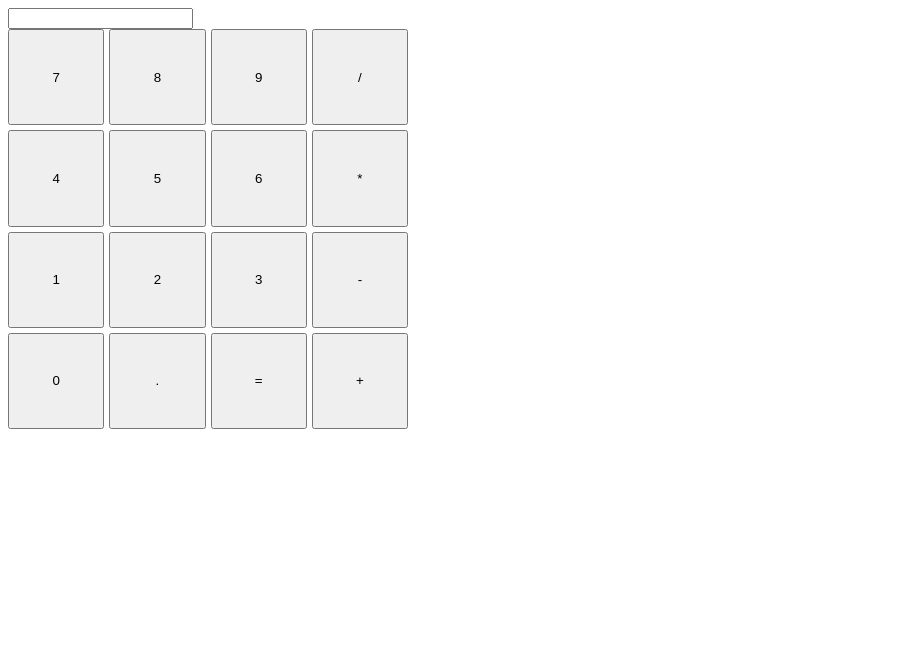
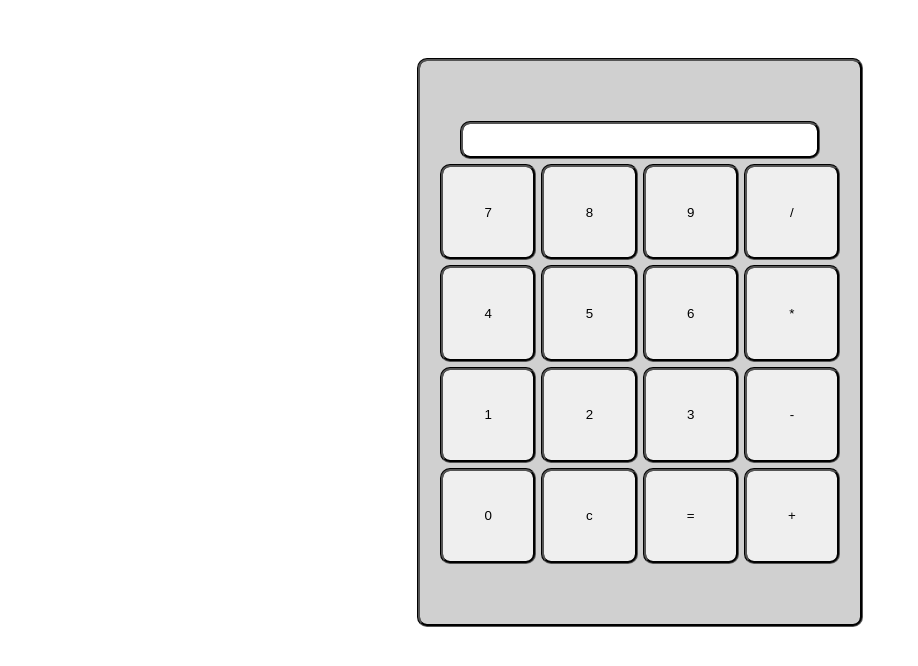
Before and after one commit to DJLB06/Calculator, a plain HTML site: page index.html in a window 1280 px wide. Shown: the whole page, without its empty margins (0-918 px from the left). Drawn offline with Linux system fonts and the light colour scheme.

Commit message:
add multiple operators functionality. clean up design

```diff
--- a/index.html
+++ b/index.html
@@ -28,7 +28,7 @@
                 <button class="three-button">3</button>
                 <button class="minus-button">-</button>
                 <button class="zero-button">0</button>
-                <button class="decimal-button">.</button>
+                <button class="clear-button">c</button>
                 <button class="equals-button">=</button>
                 <button class="plus-button">+</button>
             </div>
--- a/scripts.js
+++ b/scripts.js
@@ -61,7 +61,7 @@ function assignValues(selectedValue){
         return;
     }
 
-    if(operatorSet.has(selectedValue)){
+    if(currentOperator == undefined && operatorSet.has(selectedValue)){
         currentOperator = selectedValue;
         return;
     }
@@ -75,6 +75,18 @@ function assignValues(selectedValue){
     if((valueOne != undefined) && (currentOperator != undefined) && (valueTwo == undefined)){
         valueTwo = selectedValue;
         displayBar.value = valueTwo;
+        return;
+    }
+
+    if((valueOne != undefined) && (currentOperator != undefined) && (valueTwo != undefined) && (operatorSet.has(selectedValue))){
+        console.log(valueOne);
+        console.log(valueTwo);
+        console.log(currentOperator);
+        let tempVal = operate(Number(valueOne), Number(valueTwo), currentOperator);
+        valueOne = tempVal;
+        displayBar.value = valueOne;
+        currentOperator = selectedValue;
+        valueTwo = undefined;
         return;
     }
 
@@ -109,7 +121,7 @@ const twoButton = document.querySelector('.two-button');
 const threeButton = document.querySelector('.three-button');
 const minusButton = document.querySelector('.minus-button');
 const zeroButton = document.querySelector('.zero-button');
-const decimalButton = document.querySelector('.decimal-button');
+const clearButton = document.querySelector('.clear-button');
 const equalsButton = document.querySelector('.equals-button');
 const plusButton = document.querySelector('.plus-button');
 
@@ -155,7 +167,6 @@ oneButton.addEventListener('click', e =>{
 });
 
 twoButton.addEventListener('click', e =>{
-    displayBar.value = 2;
     assignValues('2');
 });
 
@@ -172,8 +183,11 @@ zeroButton.addEventListener('click', e =>{
     assignValues('0');
 });
 
-decimalButton.addEventListener('click', e =>{
-    displayBar.value = '.';
+clearButton.addEventListener('click', e =>{
+    valueOne = undefined;
+    valueTwo = undefined;
+    currentOperator = undefined;
+    displayBar.value = '0';
 });
 
 equalsButton.addEventListener('click', e =>{
--- a/style.css
+++ b/style.css
@@ -6,4 +6,42 @@
     max-height: 400px;
     min-height: 400px;
     gap: 5px;
+
 }
+.body-container{
+    display: flex;
+    justify-content: center;
+}
+
+.calculator-body{
+    display: flex;
+    flex-direction: column;
+    justify-content: center;
+    align-items: center;
+    background-color: #D0D0D0;
+    padding: 20px;
+    padding-top: 60px;
+    padding-bottom: 60px;
+    margin: 50px;
+    border: black;
+    border-style: groove;
+    border-radius: 10px;
+
+}
+
+#display-bar{
+    min-width: 350px;
+    max-width: 350px;
+    min-height: 30px;
+    margin-bottom: 5px;
+    border: black;
+    border-style: groove;
+    border-radius: 10px;
+    font-size: 20px;
+}
+
+button{
+    border: black;
+    border-style: groove;
+    border-radius: 10px;
+}
```
